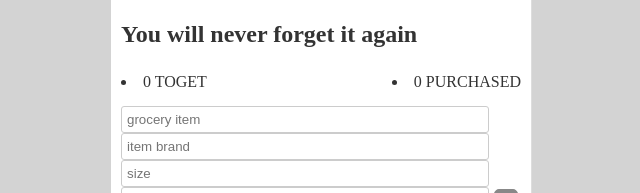
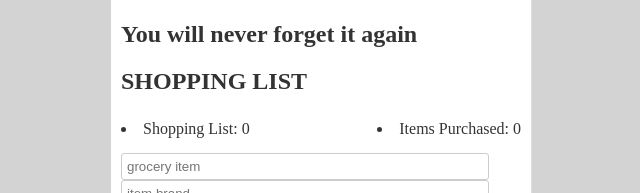
Before and after one commit to lyndsssa/unit_4Project, a React (Create React App) app: page / in a window 1280 px wide. Shown: the part 149-342 px from the top of the page, without its empty margins (319-959 px from the left). Built offline with nearby package versions, Linux system fonts and the light colour scheme; no server answers.

Commit message:
Added some console logging and adjusted header output

```diff
--- a/src/App.js
+++ b/src/App.js
@@ -9,7 +9,7 @@ class App extends Component {
   constructor(props) {
     super(props)
     this.state = {
-      currentView: 'items',
+      currentView: 'toGet',
       purchasedItems: [],
       itemsToGet: [],
 
@@ -34,12 +34,14 @@ class App extends Component {
          this.sortItems(jData)
        })
     }
+
     handleView(view) {
-  // updating state causes a render
+        console.log('Inside App:handleView: ', view)
         this.setState({
-    currentView: view
+            currentView: view,
         })
     }
+
     // adding updating items
     handleCreateTask(item) {
       fetch('https://grocery-backend-api.herokuapp.com/items', {
@@ -57,6 +59,7 @@ handleCreateTask(item) {
         })
         .catch( err => console.log('this is err', err))
     }
+
   // handle checking of item
   handleCheck(item, arrayIndex, currentArray) {
     console.log('Inside App:handleCheck (PUT)')
@@ -87,6 +90,7 @@ handleCreateTask(item) {
     })
     .catch(err => console.log('this is error from handleCheck', err))
   }
+
     // remove item from list
     removeFromArray(array, arrayIndex){
       this.setState(prevState => {
@@ -95,9 +99,6 @@ handleCreateTask(item) {
           [array]: prevState[array]
         }
       })
-  // this.setState( prevState => ({
-  //   [array]: [...prevState[array].splice(arrayIndex, 1)]
-  // }))
     }
 
     handleDelete(itemId, arrayIndex, currentArray) {
@@ -113,13 +114,13 @@ handleDelete(itemId, arrayIndex, currentArray) {
         .catch(err => console.log('ERROR in handleDelete: ', err))
     }
 
-
     // updateArray
       updateArray(task,array){
       this.setState( prevState => ({
         [array]:[...prevState[array],task]
       }))
     }
+
     // sorting items
     sortItems(items) {
       // default counter variables
@@ -143,9 +144,11 @@ setItems(purchased, toGet) {
     		itemsToGet: toGet
     	})
     }
+
       componentDidMount(){
         this.fetchItems()
       }
+
   render(){
       return (
         <div className="main-container">
--- a/src/components/Header.js
+++ b/src/components/Header.js
@@ -1,22 +1,61 @@
 //Remember, for components we always need React and the Component class
+
 import React, { Component } from 'react'
 
 class Header extends Component {
   render() {
     return (
-        <div className="header">
+        <div className="">
         {/* TODO */}
-<li onClick={() => {this.props.handleView('toGet')}}>
-  {this.props.toGetCount} TOGET
-</li>
-{/* COMPLETED */}
-<li onClick = {() => {this.props.handleView('purchased')}}>
-  {this.props.purchasedItemsCount} PURCHASED
-</li>
+            <div>
+                <h2>
+                    {this.props.currentView === 'toGet'
+                        ? 'SHOPPING LIST'
+                        : 'ITEMS PURCHASED'
+                    }
+                </h2>
+            </div>
+            <div className="header">
+                <li onClick={() => {this.props.handleView('toGet')}}>
+                  Shopping List: {this.props.toGetCount}
+                </li>
+                {/* COMPLETED */}
+                <li onClick = {() => {this.props.handleView('purchased')}}>
+                  Items Purchased: {this.props.purchasedItemsCount}
+                </li>
+            </div>
         </div>
     )
   }
 }
 
 export default Header
-///checking///
+
+// import React, { Component } from 'react'
+//
+// class Header extends Component {
+//     render() {
+//         console.log('Inside Header:render')
+//         return (
+//             <div className="header">
+//                 <div className="title">
+//                     <h2>
+//                         {this.props.currentView === 'toGet'
+//                             ? 'SHOPPING LIST'
+//                             : 'ITEMS PURCHASED'
+//                         }
+//                     </h2>
+//                 </div>
+//                 <ul>
+//                     <li onClick={() => {this.props.handleView('toGet')}}>
+//                         Shopping List: {this.props.toGetCount}
+//                     </li>
+//                     <li onClick={() => {this.props.handleView('purchased')}}>
+//                         Items Purchased: {this.props.purchasedItemsCount}
+//                     </li>
+//                 </ul>
+//             </div>
+//         )
+//     }
+// }
+// export default Header;
--- a/src/components/ItemList.js
+++ b/src/components/ItemList.js
@@ -11,7 +11,6 @@ class ItemList extends Component {
            ? <div>
              {this.props.itemsToGet.map( (item, index) => {
                return (
-
                  <Items
                    key={index}
                    item={item}
@@ -20,7 +19,6 @@ class ItemList extends Component {
                    currentArray='itemsToGet'
                    handleDelete={this.props.handleDelete}
                  />
-
                )
              })}
              </div>
```
Also changed, not shown: src/components/Items.js (+2 -5 lines). Lines whose indentation alone changed are shown as unchanged.
